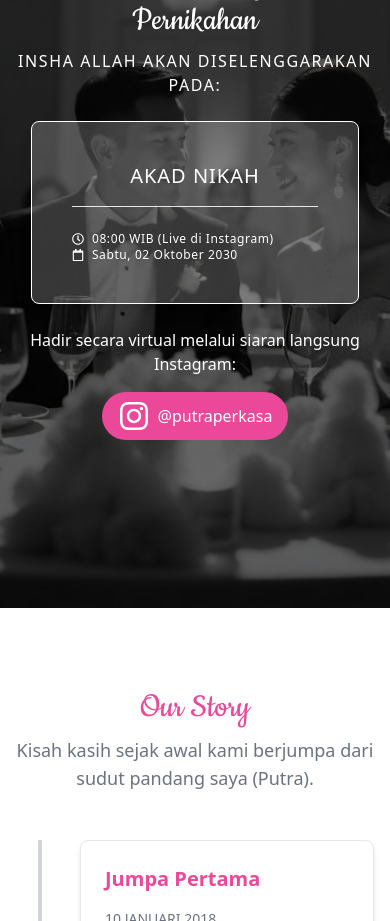
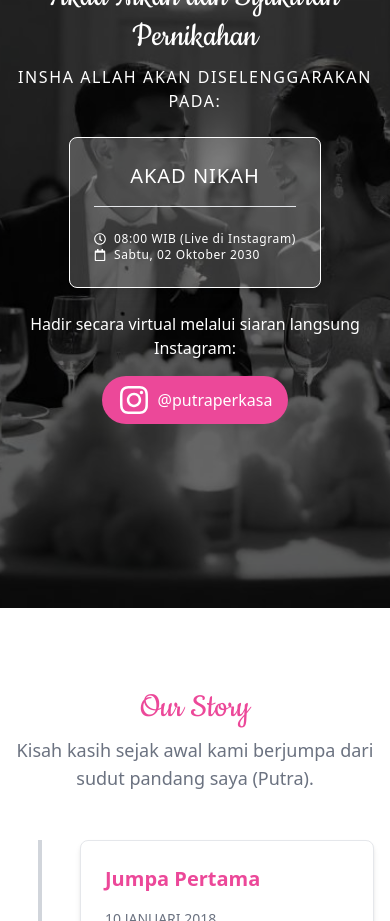
Before and after one commit to maldikurniawan/wedding, a React (Vite) app: page / in a window 390 px wide. Shown: the part 1920-2841 px from the top of the page. Built offline with nearby package versions, Linux system fonts and the light colour scheme.

Commit message:
fix width

```diff
--- a/src/pages/Gallery.jsx
+++ b/src/pages/Gallery.jsx
@@ -25,7 +25,7 @@ const Gallery = () => {
         <h1 className="text-3xl md:text-6xl text-pink-500 font-cookie mb-4">
           #PutraPutri
         </h1>
-        <p className="text-gray-500 tracking-tight text-sm sm:text-lg mb-12 px-4 sm:px-12 lg:px-[340px]">
+        <p className="text-gray-500 tracking-tight text-sm sm:text-lg mb-12 px-4 sm:px-12 xl:px-[340px]">
           "And of His signs is that He created for you from yourselves mates
           that you may find tranquility in them; and He placed between you
           affection and mercy. Indeed in that are signs for a people who give
--- a/src/pages/Opening.jsx
+++ b/src/pages/Opening.jsx
@@ -51,7 +51,7 @@ const Opening = () => {
         </div>
 
         {/* Heart icon */}
-        <div className="relative flex mt-4 mb-10 sm:my-0 sm:mt-0 items-center justify-center">
+        <div className="relative flex mt-4 mb-10 md:my-0 md:mt-0 items-center justify-center">
           <FaHeart className="absolute text-pink-500 w-10 h-10 top-1/2 left-1/2 transform -translate-x-1/2 -translate-y-1/2" />
         </div>
 
--- a/src/pages/Wedding.jsx
+++ b/src/pages/Wedding.jsx
@@ -31,7 +31,7 @@ const Wedding = () => {
         </p>
 
         {/* Event Box */}
-        <div className="bg-white/20 border border-white rounded-lg shadow-lg p-10 mt-6 text-white w-11/12 md:w-1/4">
+        <div className="bg-white/20 border border-white rounded-lg shadow-lg p-6 sm:p-8 lg:p-10 mt-6 text-white w-[1/2] sm:w-3/4 md:w-2/3 lg:w-1/2 xl:w-1/4">
           <h2 className="text-xl md:text-2xl tracking-wider mb-4">AKAD NIKAH</h2>
           <hr />
 
```
